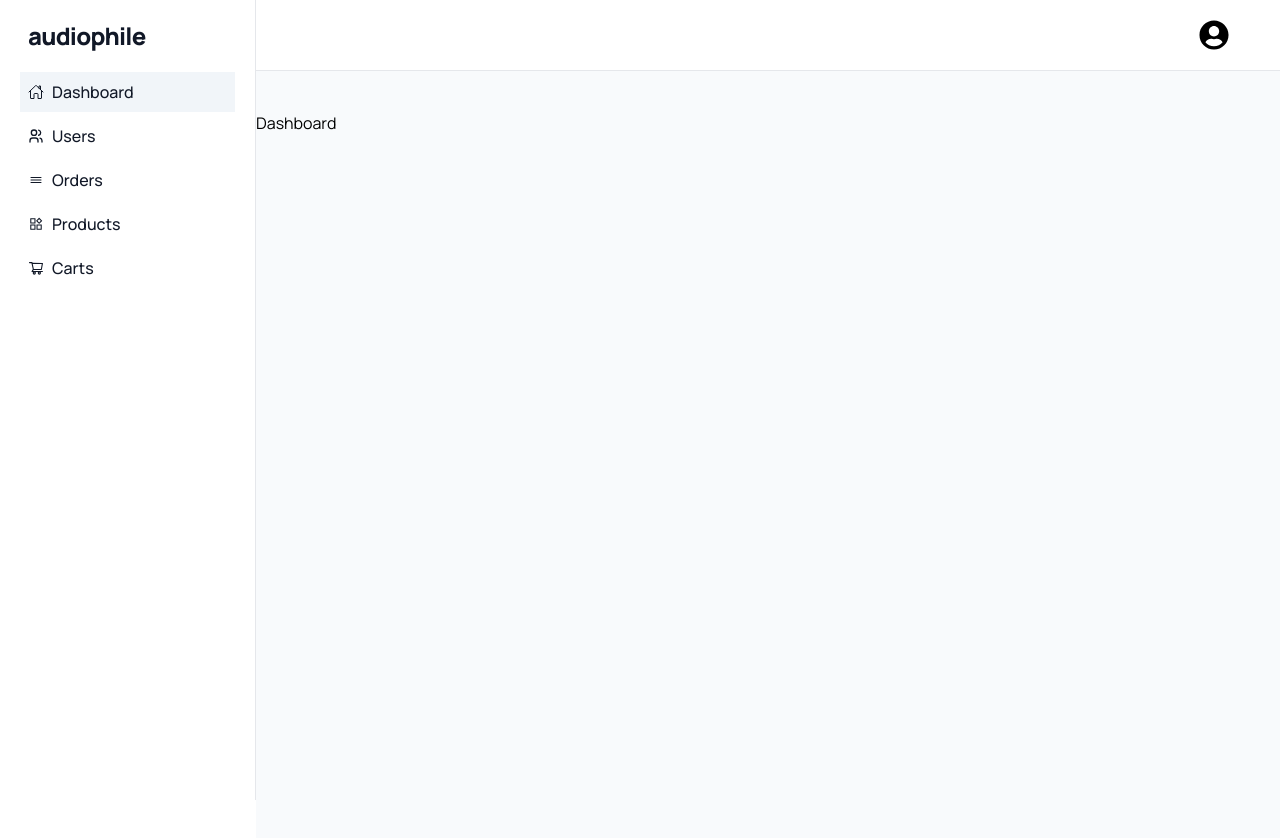
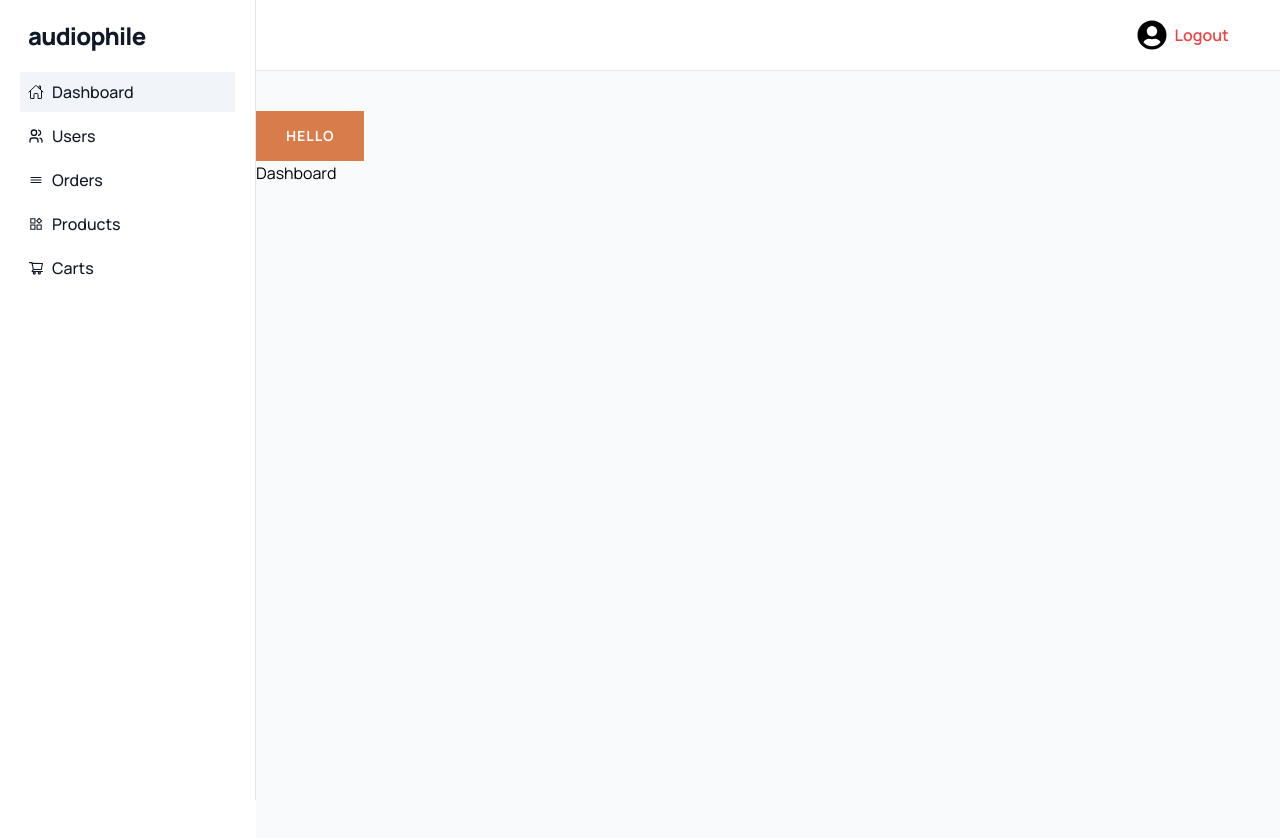
Before and after one commit to zetmosoma10/audiophile-admin, a React (Vite) app: page / in a window 1280 px wide. Shown: the top 838 px of the page. Built offline with nearby package versions, Linux system fonts and the light colour scheme.

Commit message:
add Button component

```diff
--- a/src/AppLayout.jsx
+++ b/src/AppLayout.jsx
@@ -1,6 +1,7 @@
 import { Outlet } from "react-router-dom";
 import NavBar from "./components/NavBar";
 import SideBar from "./components/SideBar";
+import Button from "./components/Button";
 
 function AppLayout() {
   return (
@@ -11,6 +12,7 @@ function AppLayout() {
       <div className="col-span-3 large_tablet:col-span-4">
         <NavBar />
         <div className="min-h-screen pt-10 bg-slate-50">
+          <Button className="btn-primary">Hello</Button>
           <Outlet />
         </div>
       </div>
--- /dev/null
+++ b/src/components/Button.jsx
@@ -0,0 +1,35 @@
+import React from "react";
+import { Link } from "react-router-dom";
+
+const Button = ({
+  children,
+  to,
+  onClick,
+  disabled = false,
+  className,
+  type = "button",
+}) => {
+  if (type === "link") {
+    return (
+      <Link
+        to={disabled ? "#" : to}
+        className={`btn ${className}`}
+        onClick={onClick}
+      >
+        {children}
+      </Link>
+    );
+  } else if (type === "button") {
+    return (
+      <button
+        disabled={disabled}
+        className={`btn ${className}`}
+        onClick={onClick}
+      >
+        {children}
+      </button>
+    );
+  }
+};
+
+export default Button;
--- a/src/components/NavBar.jsx
+++ b/src/components/NavBar.jsx
@@ -32,7 +32,13 @@ const NavBar = () => {
             audiophile
           </Link>
         </div>
-        <FaUserCircle size={30} />
+        <div className="flex items-center space-x-2">
+          <FaUserCircle size={30} />
+          {/* <p className="pr-2 font-medium text-gray-900 border-r-2 border-r-gray-900">
+            Zet
+          </p> */}
+          <button className="font-semibold text-red-500">Logout</button>
+        </div>
       </nav>
       {isSidebarOpen && (
         <div className="fixed inset-0 z-10 flex md:hidden">
--- a/src/index.css
+++ b/src/index.css
@@ -11,3 +11,12 @@ body {
 .max-container {
   @apply max-w-[1110px] w-[90%] mx-auto;
 }
+
+@layer components {
+  .btn {
+    @apply text-sm text-center font-bold tracking-[1px] uppercase py-[15px] px-[30px] block;
+  }
+  .btn-primary {
+    @apply text-white bg-ORANGE hover:bg-LIGHT_ORANGE focus:outline-none active:scale-[99%] active:bg-ORANGE;
+  }
+}
--- /dev/null
+++ b/src/pages/Login.jsx
@@ -0,0 +1,5 @@
+const Login = () => {
+  return <div>Login</div>;
+};
+
+export default Login;
```
